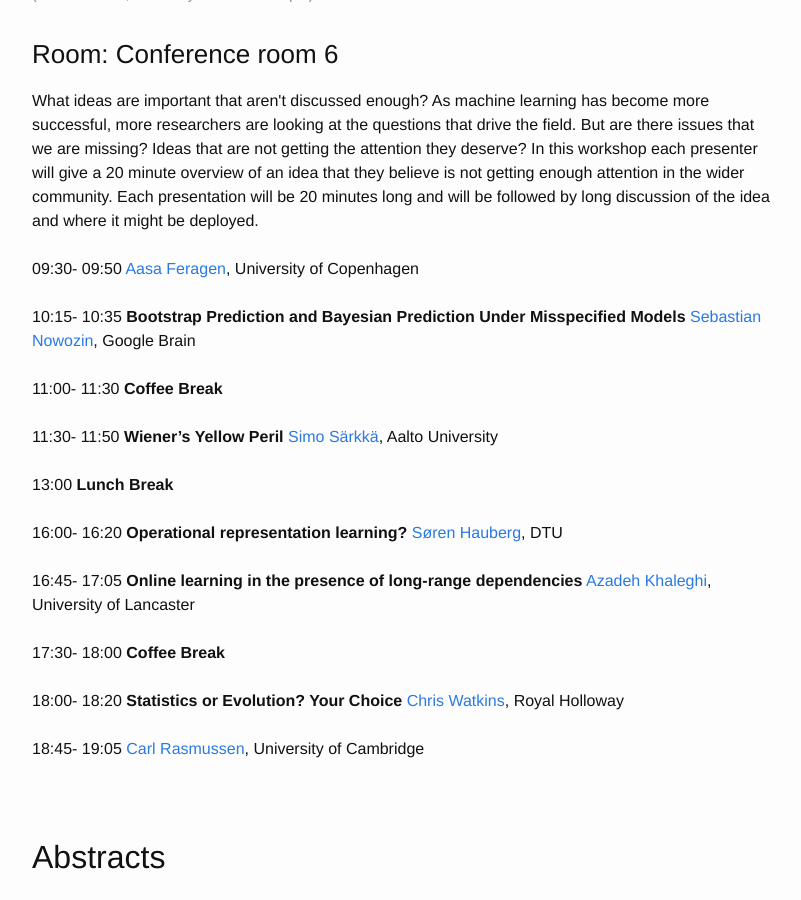
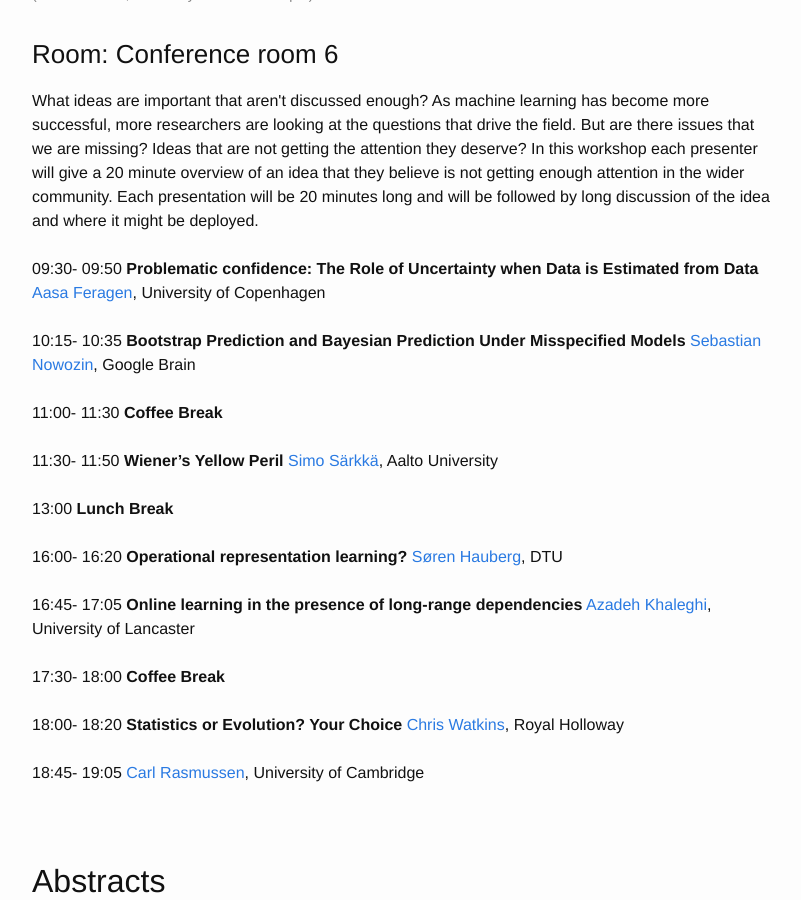
Before and after one commit to dalimeeting/dalimeeting.github.io, a Jekyll site: the page built from _posts/2019-09-03-workshop-03-04.md, in a window 1280 px wide and 900 px high, scrolled down 550 px. Shown: the whole window, without its empty margins (238-1039 px from the left). Built offline with Jekyll 4.4.1, drawn with Linux system fonts in a browser that asks for light colours; formulas are drawn with MathJax 3.

Commit message:
Update 2019-09-03-workshop-03-04.md

```diff
--- a/_posts/2019-09-03-workshop-03-04.md
+++ b/_posts/2019-09-03-workshop-03-04.md
@@ -13,7 +13,7 @@ organizers:
   institute: University of Sheffield
 room: "Conference room 6"
 talks:
-- title: ""
+- title: "Problematic confidence: The Role of Uncertainty when Data is Estimated from Data"
   author:
   - given: Aasa
     family: Feragen
```
